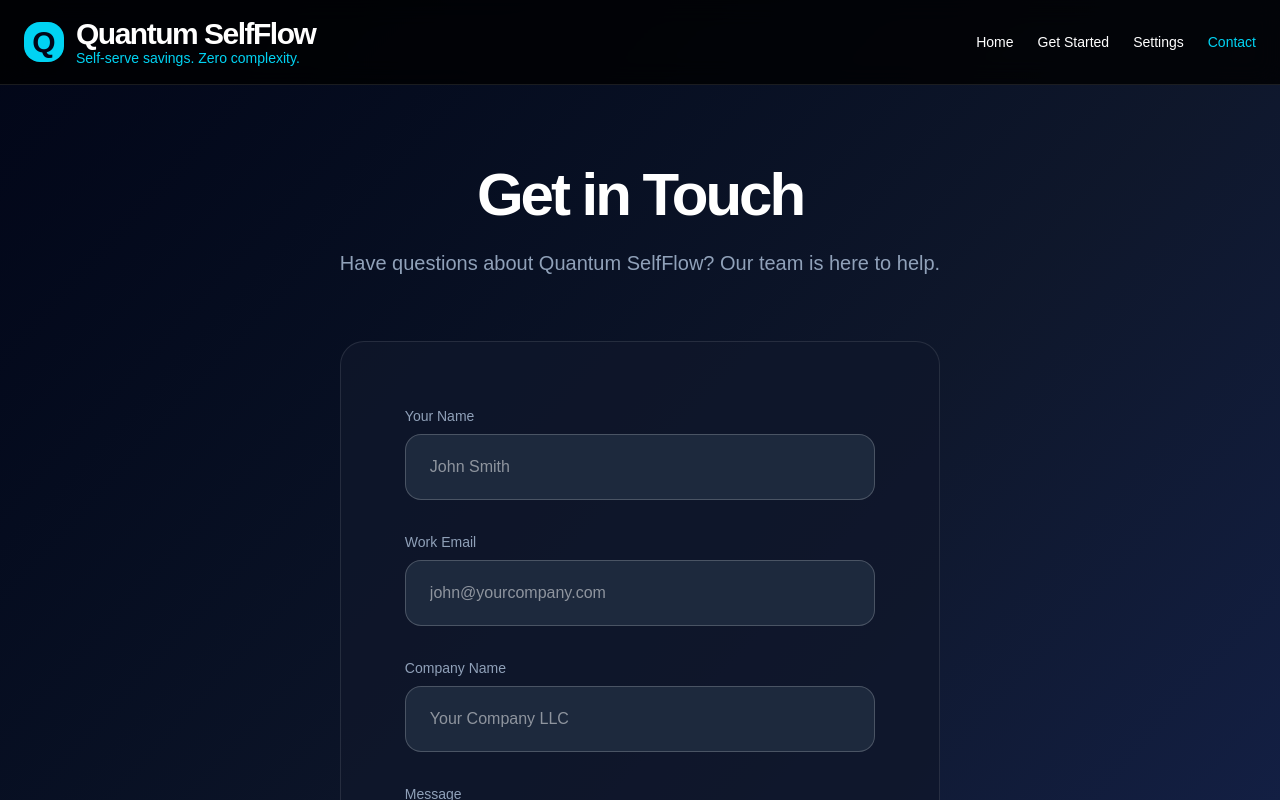
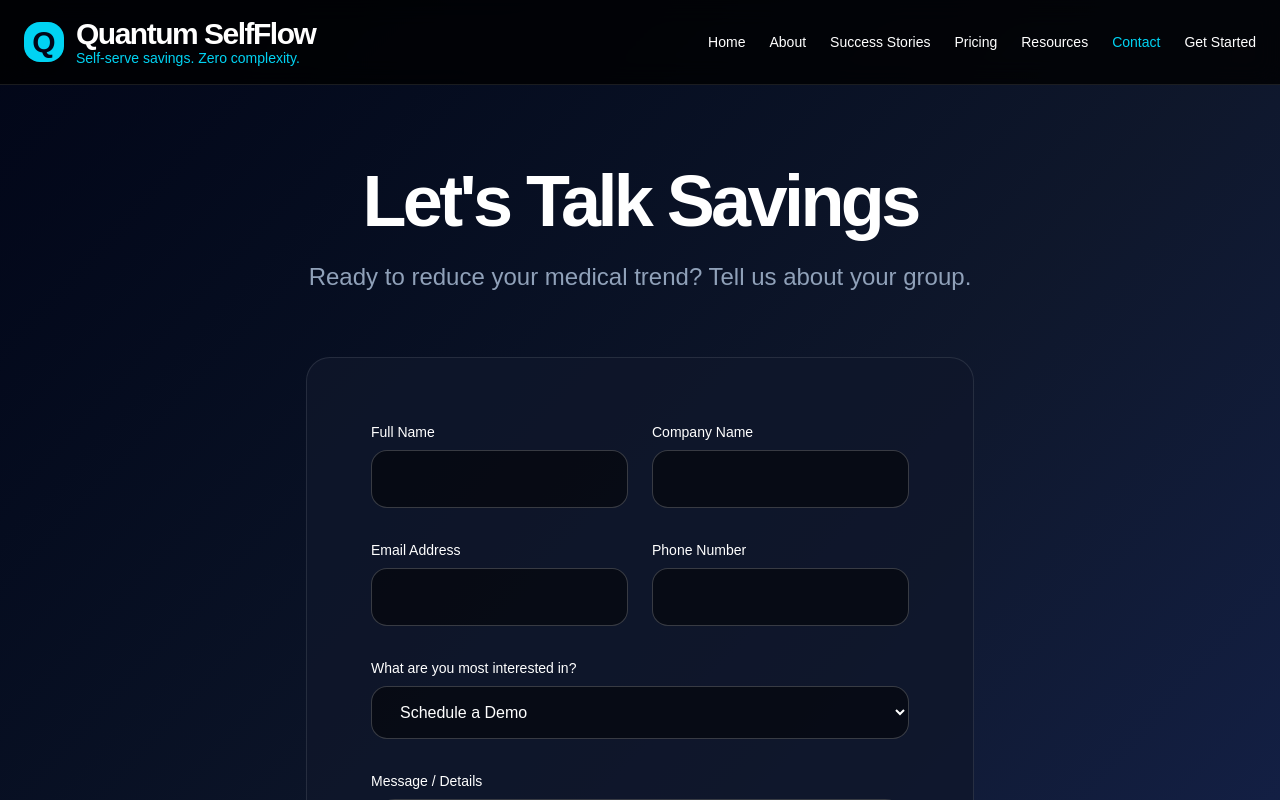
Before and after one commit to ryunstuart/quantum-selfflow, a Next.js app in the folder frontend/: page /contact in a window 1280 px wide. Shown: the top 800 px of the page. Built offline with nearby package versions, Linux system fonts and the light colour scheme.

Commit message:
FULL contact page with form and consistent navigation

```diff
--- a/frontend/app/contact/page.tsx
+++ b/frontend/app/contact/page.tsx
@@ -1,27 +1,48 @@
 'use client';
 
 import Link from 'next/link';
-import { useState } from 'react';
+import { useState, useEffect } from 'react';
 
 export default function Contact() {
+  const [isLoggedIn, setIsLoggedIn] = useState(false);
+  const [mobileMenuOpen, setMobileMenuOpen] = useState(false);
+  const [formSubmitted, setFormSubmitted] = useState(false);
+
   const [formData, setFormData] = useState({
     name: '',
+    company: '',
     email: '',
-    company: '',
-    message: ''
+    phone: '',
+    message: '',
+    interest: 'demo'
   });
-  const [submitted, setSubmitted] = useState(false);
-  const [mobileMenuOpen, setMobileMenuOpen] = useState(false);
 
   const currentYear = new Date().getFullYear();
 
+  useEffect(() => {
+    const saved = localStorage.getItem('selfflow_user');
+    if (saved) setIsLoggedIn(true);
+  }, []);
+
+  const handleLogout = () => {
+    localStorage.removeItem('selfflow_user');
+    window.location.reload();
+  };
+
+  const handleChange = (e: React.ChangeEvent<HTMLInputElement | HTMLTextAreaElement | HTMLSelectElement>) => {
+    setFormData({
+      ...formData,
+      [e.target.name]: e.target.value
+    });
+  };
+
   const handleSubmit = (e: React.FormEvent) => {
     e.preventDefault();
-    setSubmitted(true);
+    setFormSubmitted(true);
     setTimeout(() => {
-      alert("✅ Thank you! Our team will get back to you within 1 business day.");
-      setFormData({ name: '', email: '', company: '', message: '' });
-      setSubmitted(false);
+      alert("✅ Thank you! We'll get back to you within 1 business day.");
+      setFormSubmitted(false);
+      setFormData({ name: '', company: '', email: '', phone: '', message: '', interest: 'demo' });
     }, 800);
   };
 
@@ -40,12 +61,22 @@ export default function Contact() {
           {/* Desktop Nav */}
           <div className="hidden md:flex items-center gap-6 text-sm font-medium">
             <Link href="/" className="hover:text-cyan-400">Home</Link>
-            <Link href="/onboarding" className="hover:text-cyan-400">Get Started</Link>
-            <Link href="/settings" className="hover:text-cyan-400">Settings</Link>
+            <Link href="/about" className="hover:text-cyan-400">About</Link>
+            <Link href="/success-stories" className="hover:text-cyan-400">Success Stories</Link>
+            <Link href="/pricing" className="hover:text-cyan-400">Pricing</Link>
+            <Link href="/resources" className="hover:text-cyan-400">Resources</Link>
             <Link href="/contact" className="text-cyan-400 font-medium">Contact</Link>
+
+            {!isLoggedIn && <Link href="/onboarding" className="hover:text-cyan-400">Get Started</Link>}
+            {isLoggedIn && <Link href="/dashboard" className="hover:text-cyan-400">Dashboard</Link>}
+
+            {isLoggedIn && (
+              <button onClick={handleLogout} className="text-red-400 hover:text-red-500 transition">
+                Logout
+              </button>
+            )}
           </div>
 
-          {/* Mobile Hamburger */}
           <button
             onClick={() => setMobileMenuOpen(!mobileMenuOpen)}
             className="md:hidden text-3xl focus:outline-none"
@@ -54,94 +85,125 @@ export default function Contact() {
           </button>
         </div>
 
-        {/* Mobile Menu */}
         {mobileMenuOpen && (
           <div className="md:hidden border-t border-white/10 bg-black/95 py-8">
             <div className="flex flex-col gap-6 text-center text-lg font-medium">
-              <Link href="/" className="hover:text-cyan-400 py-2" onClick={() => setMobileMenuOpen(false)}>Home</Link>
-              <Link href="/onboarding" className="hover:text-cyan-400 py-2" onClick={() => setMobileMenuOpen(false)}>Get Started</Link>
-              <Link href="/settings" className="hover:text-cyan-400 py-2" onClick={() => setMobileMenuOpen(false)}>Settings</Link>
-              <Link href="/contact" className="hover:text-cyan-400 py-2" onClick={() => setMobileMenuOpen(false)}>Contact</Link>
+              <Link href="/" className="py-2" onClick={() => setMobileMenuOpen(false)}>Home</Link>
+              <Link href="/about" className="py-2" onClick={() => setMobileMenuOpen(false)}>About</Link>
+              <Link href="/success-stories" className="py-2" onClick={() => setMobileMenuOpen(false)}>Success Stories</Link>
+              <Link href="/pricing" className="py-2" onClick={() => setMobileMenuOpen(false)}>Pricing</Link>
+              <Link href="/resources" className="py-2" onClick={() => setMobileMenuOpen(false)}>Resources</Link>
+              <Link href="/contact" className="py-2" onClick={() => setMobileMenuOpen(false)}>Contact</Link>
+              <Link href={isLoggedIn ? "/dashboard" : "/onboarding"} className="py-2" onClick={() => setMobileMenuOpen(false)}>
+                {isLoggedIn ? "Dashboard" : "Get Started"}
+              </Link>
+              {isLoggedIn && <button onClick={handleLogout} className="text-red-400 py-2">Logout</button>}
             </div>
           </div>
         )}
       </nav>
 
-      <div className="max-w-2xl mx-auto px-6 py-20 flex-1">
+      <div className="max-w-3xl mx-auto px-6 py-20 flex-1">
         <div className="text-center mb-16">
-          <h1 className="text-5xl md:text-6xl font-bold tracking-tighter mb-6">Get in Touch</h1>
-          <p className="text-xl text-slate-400">Have questions about Quantum SelfFlow? Our team is here to help.</p>
+          <h1 className="text-6xl md:text-7xl font-bold tracking-tighter mb-6">Let's Talk Savings</h1>
+          <p className="text-2xl text-slate-400">Ready to reduce your medical trend? Tell us about your group.</p>
         </div>
 
-        <div className="bg-slate-900/80 border border-white/10 rounded-3xl p-10 md:p-16">
-          {submitted ? (
-            <div className="text-center py-20">
-              <div className="text-6xl mb-6">✅</div>
+        {formSubmitted ? (
+          <div className="bg-emerald-900/30 border border-emerald-400/50 rounded-3xl p-16 text-center">
+            <div className="text-6xl mb-6">🎉</div>
             <h3 className="text-3xl font-semibold mb-4">Thank You!</h3>
-              <p className="text-slate-400">We'll get back to you within one business day.</p>
+            <p className="text-xl text-slate-300">We'll reach out within one business day to schedule a quick demo or answer your questions.</p>
           </div>
         ) : (
-            <form onSubmit={handleSubmit} className="space-y-8">
+          <form onSubmit={handleSubmit} className="bg-slate-900/80 border border-white/10 rounded-3xl p-10 md:p-16 space-y-8">
+            <div className="grid md:grid-cols-2 gap-6">
               <div>
-                <label className="block text-sm text-slate-400 mb-2">Your Name</label>
+                <label className="block text-sm mb-2">Full Name</label>
                 <input
                   type="text"
+                  name="name"
+                  value={formData.name}
+                  onChange={handleChange}
                   required
-                  value={formData.name}
-                  onChange={(e) => setFormData({ ...formData, name: e.target.value })}
-                  className="w-full bg-slate-800 border border-white/20 rounded-2xl px-6 py-5 focus:outline-none focus:border-cyan-400"
-                  placeholder="John Smith"
+                  className="w-full bg-black/50 border border-white/20 rounded-2xl px-6 py-4 focus:outline-none focus:border-cyan-400"
                 />
+              </div>
+              <div>
+                <label className="block text-sm mb-2">Company Name</label>
+                <input
+                  type="text"
+                  name="company"
+                  value={formData.company}
+                  onChange={handleChange}
+                  required
+                  className="w-full bg-black/50 border border-white/20 rounded-2xl px-6 py-4 focus:outline-none focus:border-cyan-400"
+                />
+              </div>
+            </div>
+
+            <div className="grid md:grid-cols-2 gap-6">
+              <div>
+                <label className="block text-sm mb-2">Email Address</label>
+                <input
+                  type="email"
+                  name="email"
+                  value={formData.email}
+                  onChange={handleChange}
+                  required
+                  className="w-full bg-black/50 border border-white/20 rounded-2xl px-6 py-4 focus:outline-none focus:border-cyan-400"
+                />
+              </div>
+              <div>
+                <label className="block text-sm mb-2">Phone Number</label>
+                <input
+                  type="tel"
+                  name="phone"
+                  value={formData.phone}
+                  onChange={handleChange}
+                  className="w-full bg-black/50 border border-white/20 rounded-2xl px-6 py-4 focus:outline-none focus:border-cyan-400"
+                />
+              </div>
             </div>
 
             <div>
-                <label className="block text-sm text-slate-400 mb-2">Work Email</label>
-                <input
-                  type="email"
-                  required
-                  value={formData.email}
-                  onChange={(e) => setFormData({ ...formData, email: e.target.value })}
-                  className="w-full bg-slate-800 border border-white/20 rounded-2xl px-6 py-5 focus:outline-none focus:border-cyan-400"
-                  placeholder="john@yourcompany.com"
-                />
+              <label className="block text-sm mb-2">What are you most interested in?</label>
+              <select
+                name="interest"
+                value={formData.interest}
+                onChange={handleChange}
+                className="w-full bg-black/50 border border-white/20 rounded-2xl px-6 py-4 focus:outline-none focus:border-cyan-400"
+              >
+                <option value="demo">Schedule a Demo</option>
+                <option value="pricing">Pricing Information</option>
+                <option value="tpa">TPA / White-Label Partnership</option>
+                <option value="other">General Question</option>
+              </select>
             </div>
 
             <div>
-                <label className="block text-sm text-slate-400 mb-2">Company Name</label>
-                <input
-                  type="text"
-                  required
-                  value={formData.company}
-                  onChange={(e) => setFormData({ ...formData, company: e.target.value })}
-                  className="w-full bg-slate-800 border border-white/20 rounded-2xl px-6 py-5 focus:outline-none focus:border-cyan-400"
-                  placeholder="Your Company LLC"
-                />
-              </div>
-
-              <div>
-                <label className="block text-sm text-slate-400 mb-2">Message</label>
+              <label className="block text-sm mb-2">Message / Details</label>
               <textarea
-                  required
+                name="message"
                 value={formData.message}
-                  onChange={(e) => setFormData({ ...formData, message: e.target.value })}
+                onChange={handleChange}
                 rows={6}
-                  className="w-full bg-slate-800 border border-white/20 rounded-3xl px-6 py-5 focus:outline-none focus:border-cyan-400 resize-y"
-                  placeholder="Tell us how we can help..."
+                className="w-full bg-black/50 border border-white/20 rounded-3xl px-6 py-4 focus:outline-none focus:border-cyan-400"
+                placeholder="Tell us about your group size, current challenges, etc."
               />
             </div>
 
             <button
               type="submit"
-                className="w-full bg-cyan-400 hover:bg-cyan-300 text-slate-950 font-semibold py-6 rounded-2xl text-xl transition"
+              className="w-full bg-cyan-400 hover:bg-cyan-300 text-slate-950 font-semibold py-6 rounded-3xl text-xl transition"
             >
               Send Message
             </button>
           </form>
         )}
       </div>
-      </div>
 
-      {/* Auto Year Footer */}
+      {/* Footer */}
       <footer className="border-t border-white/10 bg-black/60 py-12 mt-auto">
         <div className="max-w-7xl mx-auto px-6 text-center text-slate-400 text-sm">
           © {currentYear} Quantum SelfFlow • Powered by Quantum One Networks<br />
```
Lines whose indentation alone changed are shown as unchanged.
